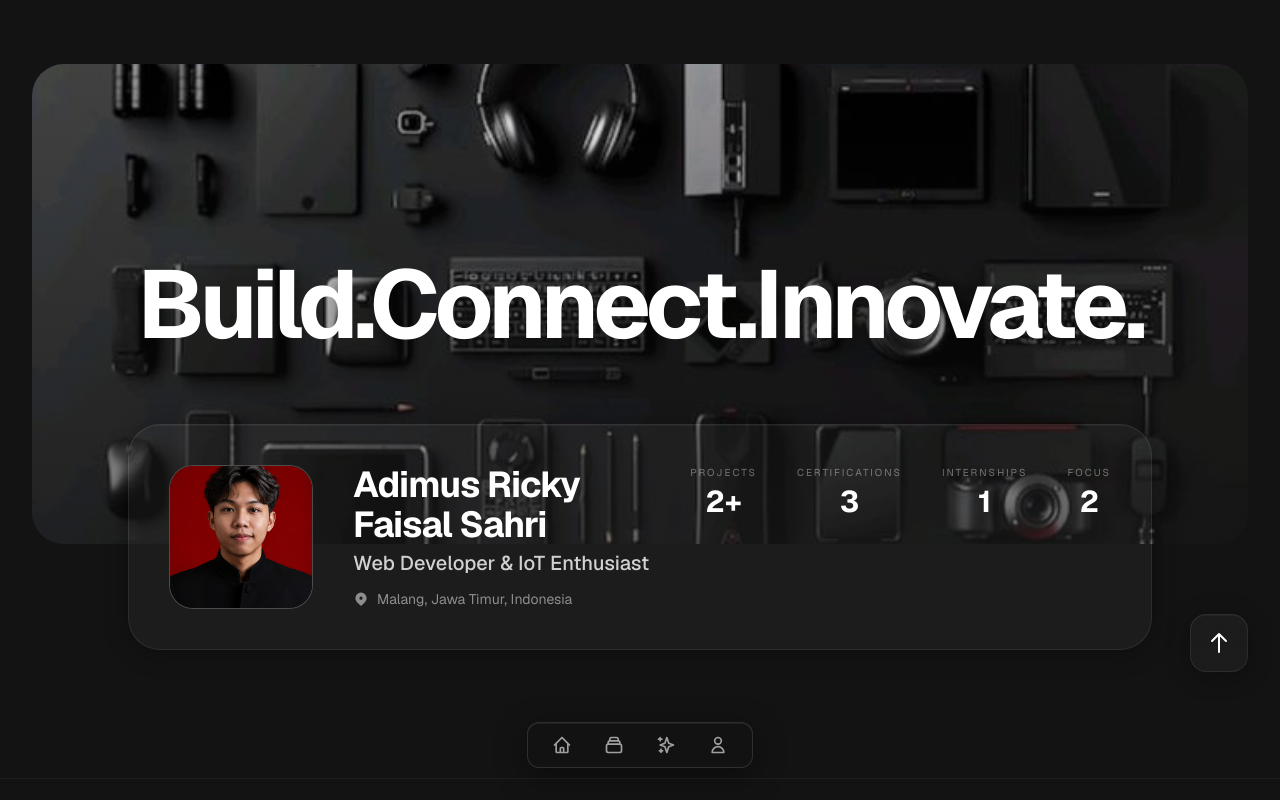
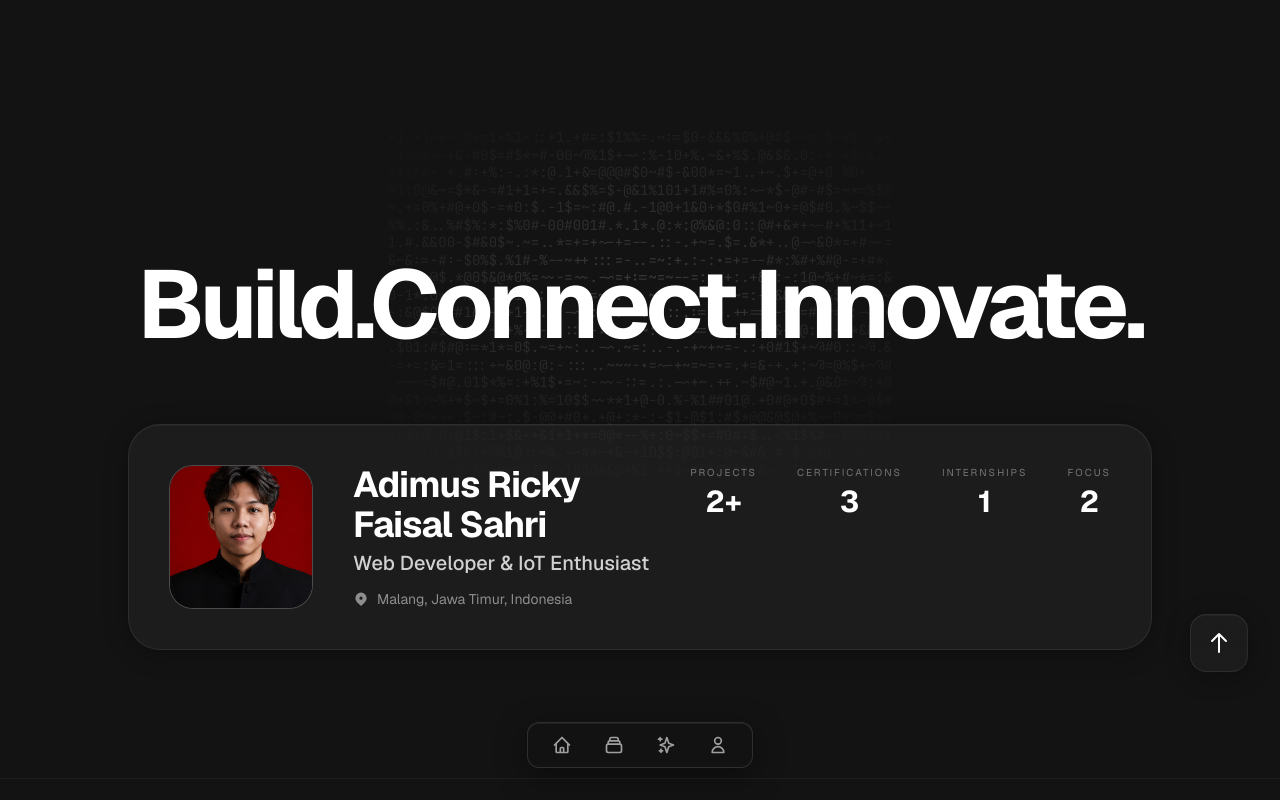
Before and after one commit to dimss19/portfolio, a Next.js app: page / in a window 1280 px wide. Shown: the top 800 px of the page. Built offline with nearby package versions, Linux system fonts and the light colour scheme.

Commit message:
feat: hero background ASCII art interaktif mengikuti cursor

```diff
--- a/components/Hero.tsx
+++ b/components/Hero.tsx
@@ -1,6 +1,7 @@
 import Image from "next/image";
 import { profile } from "@/data/portfolio";
 import ScrollReveal from "./ScrollReveal";
+import HeroAscii from "./HeroAscii";
 
 export default function Hero() {
   return (
@@ -8,14 +9,7 @@ export default function Hero() {
       <div className="max-w-7xl mx-auto px-4 sm:px-6 lg:px-8">
         <ScrollReveal>
           <div className="relative rounded-[2rem] overflow-hidden h-[480px] mb-[-120px]">
-            <Image
-              src="/assets/hero-bg.jpg"
-              alt="Hero background"
-              fill
-              className="object-cover"
-              priority
-            />
-            <div className="absolute inset-0 bg-gradient-to-b from-transparent to-background/50" />
+            <HeroAscii />
             <div className="absolute inset-0 flex flex-col items-center justify-center text-white z-20">
               <h1 className="text-5xl md:text-8xl font-bold tracking-tighter text-center">
                 Build.<br className="md:hidden" />Connect.<br className="md:hidden" />Innovate.
--- /dev/null
+++ b/components/HeroAscii.tsx
@@ -0,0 +1,87 @@
+"use client";
+
+import { useEffect, useRef, useState } from "react";
+
+const ASCII_CHARS = "01@#$%&*+=-.:~";
+const GRID_COLS = 60;
+const GRID_ROWS = 20;
+
+function generateGrid() {
+  return Array.from({ length: GRID_ROWS }, () =>
+    Array.from({ length: GRID_COLS }, () => Math.floor(Math.random() * ASCII_CHARS.length))
+  );
+}
+
+export default function HeroAscii() {
+  const [grid, setGrid] = useState(generateGrid);
+  const [mouse, setMouse] = useState({ x: 0.5, y: 0.5 });
+  const containerRef = useRef<HTMLDivElement>(null);
+  const frameRef = useRef<number>(0);
+
+  useEffect(() => {
+    let lastTime = 0;
+    const animate = (time: number) => {
+      if (time - lastTime > 80) {
+        setGrid((prev) =>
+          prev.map((row, ry) =>
+            row.map((_, rx) => {
+              const nx = rx / GRID_COLS;
+              const ny = ry / GRID_ROWS;
+              const dx = nx - mouse.x;
+              const dy = ny - mouse.y;
+              const dist = Math.sqrt(dx * dx + dy * dy);
+              const influence = Math.max(0, 1 - dist * 2);
+              const rand = Math.random();
+              if (influence > 0.5 && rand > 0.6) {
+                return Math.floor(rand * ASCII_CHARS.length);
+              }
+              return prev[ry][rx];
+            })
+          )
+        );
+        lastTime = time;
+      }
+      frameRef.current = requestAnimationFrame(animate);
+    };
+    frameRef.current = requestAnimationFrame(animate);
+    return () => cancelAnimationFrame(frameRef.current);
+  }, [mouse]);
+
+  const handleMouseMove = (e: React.MouseEvent) => {
+    if (!containerRef.current) return;
+    const rect = containerRef.current.getBoundingClientRect();
+    setMouse({
+      x: (e.clientX - rect.left) / rect.width,
+      y: (e.clientY - rect.top) / rect.height,
+    });
+  };
+
+  return (
+    <div
+      ref={containerRef}
+      onMouseMove={handleMouseMove}
+      className="relative w-full h-full overflow-hidden bg-background flex items-center justify-center select-none"
+    >
+      <pre className="text-[10px] sm:text-xs md:text-sm leading-tight text-white/20 font-mono whitespace-pre pointer-events-none">
+        {grid.map((row, ry) => (
+          <div key={ry}>
+            {row.map((charIdx, rx) => {
+              const nx = rx / GRID_COLS;
+              const ny = ry / GRID_ROWS;
+              const dx = nx - mouse.x;
+              const dy = ny - mouse.y;
+              const dist = Math.sqrt(dx * dx + dy * dy);
+              const brightness = Math.max(0.08, 1 - dist * 1.5);
+              return (
+                <span key={rx} style={{ opacity: brightness }}>
+                  {ASCII_CHARS[charIdx]}
+                </span>
+              );
+            })}
+          </div>
+        ))}
+      </pre>
+      <div className="absolute inset-0 bg-gradient-to-b from-transparent via-transparent to-background pointer-events-none" />
+    </div>
+  );
+}
```
